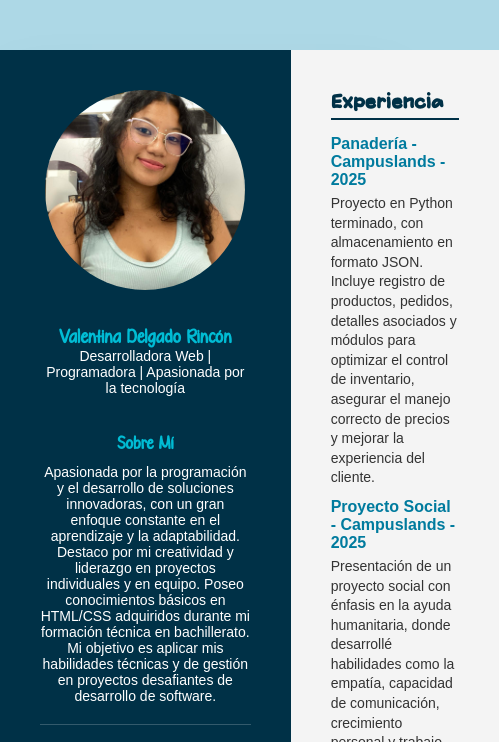
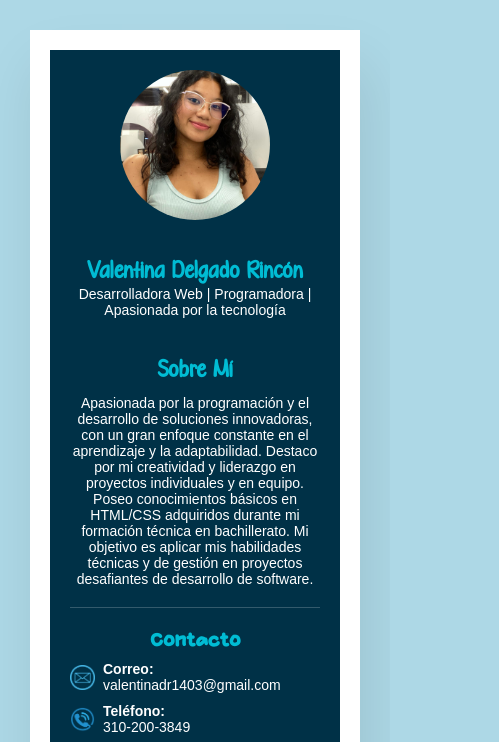
Before and after one commit to ValentinaDelgadoRincon/Hoja-de-vida, a plain HTML site: page index.html in a window 390 px wide. Shown: the top 742 px of the page, 499 px wide, since content can reach past the window. Drawn offline with Linux system fonts and the light colour scheme.

Commit message:
feat: :sparkles: code added
code was added to the css to make the page responsive

Buy @Valentina

```diff
--- a/style.css
+++ b/style.css
@@ -209,13 +209,24 @@ body {
     z-index: 1;
   }
 
-    .flex-container {
+    .contenedor {
         display: flex;
         flex-direction: column;
     }
-  @media (min-width:768px)
-  {
-    .flex-container {
-        flex-direction: row;
-    }
-  }
+
+    @media (max-width: 600px) {
+        #contenedor {
+            grid-template-columns: 1fr;
+            margin: 30px;
+            padding: 20px;
+        }
+        #ladoIzquierdo, #ladoDerecho {
+            padding: 20px;
+        }
+        #imgBox {
+            width: 150px;
+            height: 150px;
+        }
+        #perfilTexto h3, #perfilTexto h2 {
+            font-size: 25px;
+        }  }
```
